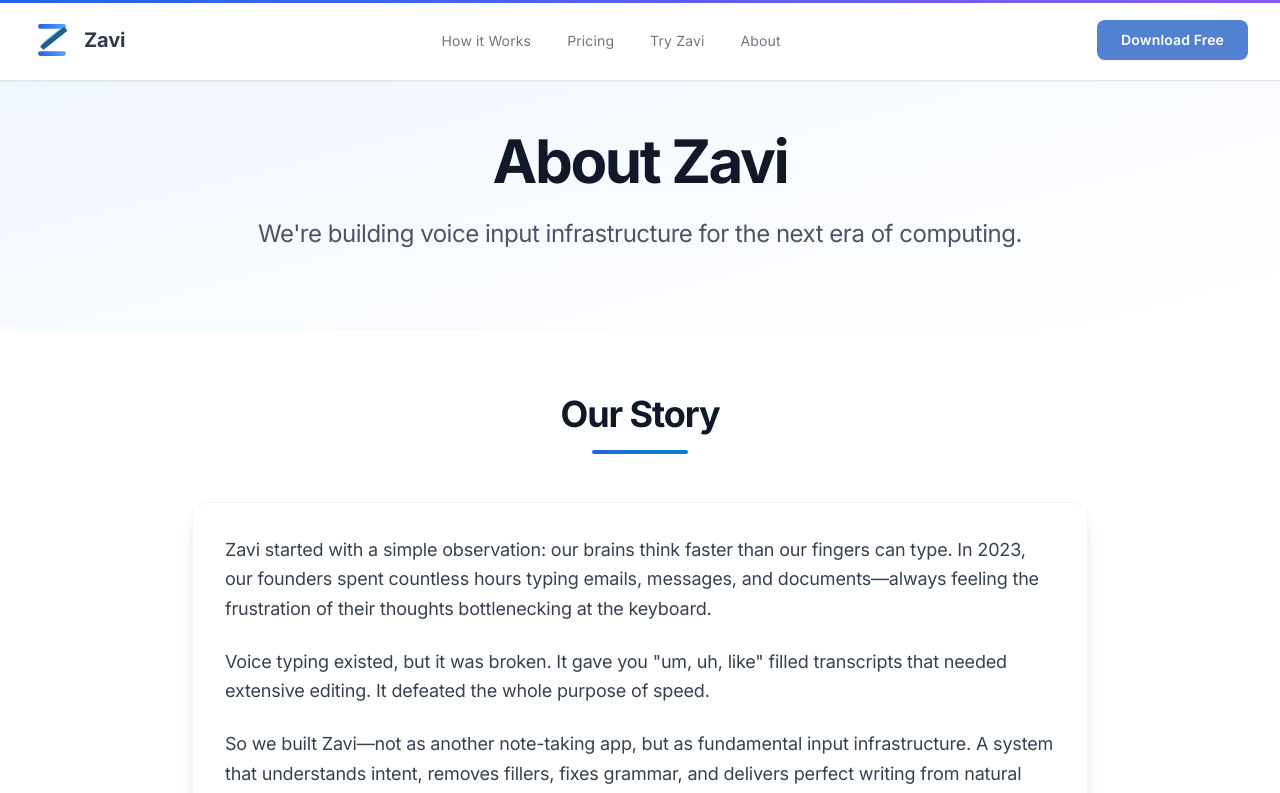
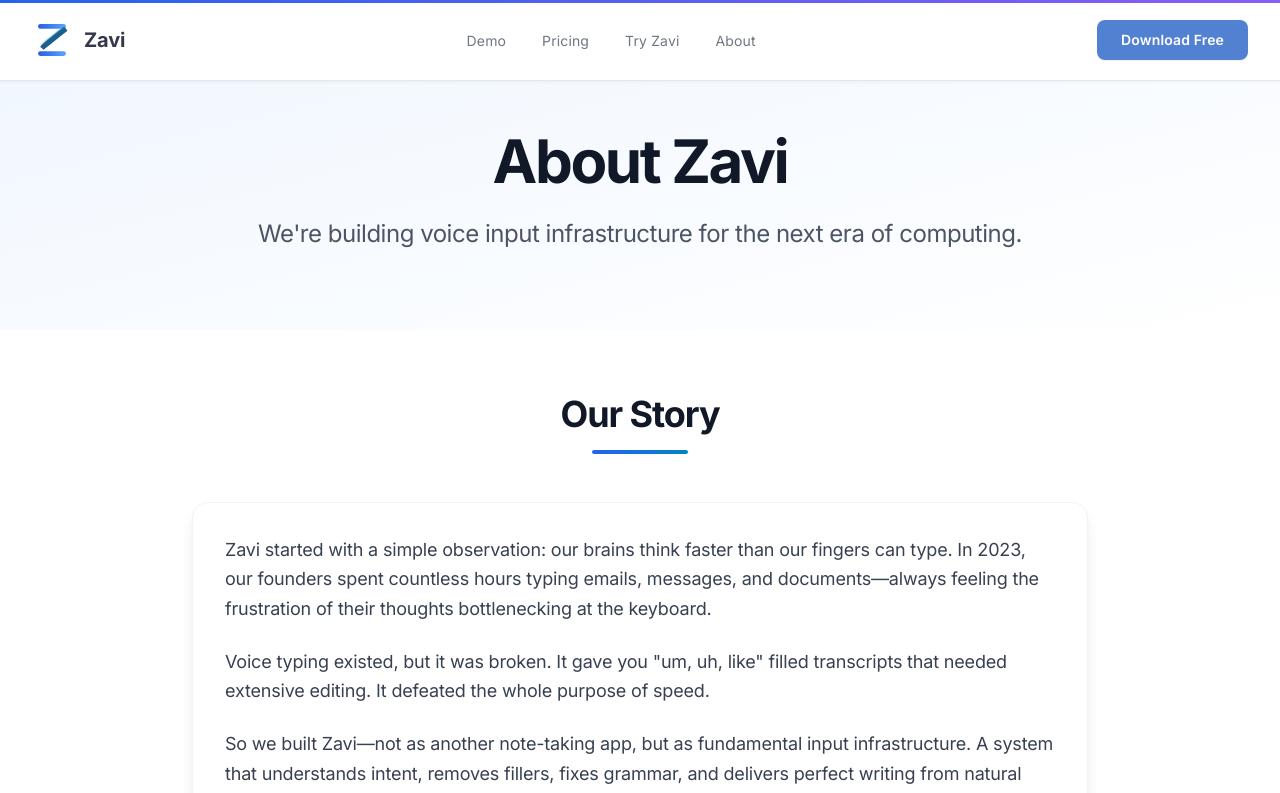
Before and after one commit to goyalraman17/Zaviweb, a Next.js app: page /about in a window 1280 px wide. Shown: the top 793 px of the page. Built offline with nearby package versions, Linux system fonts and the light colour scheme.

Commit message:
Rename How it Works to Demo in navbar

```diff
--- a/components/Navigation.tsx
+++ b/components/Navigation.tsx
@@ -92,7 +92,7 @@ export default function Navigation() {
   };
 
   const navLinks = [
-    { name: 'How it Works', href: '/#how-it-works', id: 'how-it-works' },
+    { name: 'Demo', href: '/#how-it-works', id: 'how-it-works' },
     { name: 'Pricing', href: '/#pricing', id: 'pricing' },
     { name: 'Try Zavi', href: '/demo', id: 'demo' },
     { name: 'About', href: '/about', id: 'about' },
```
